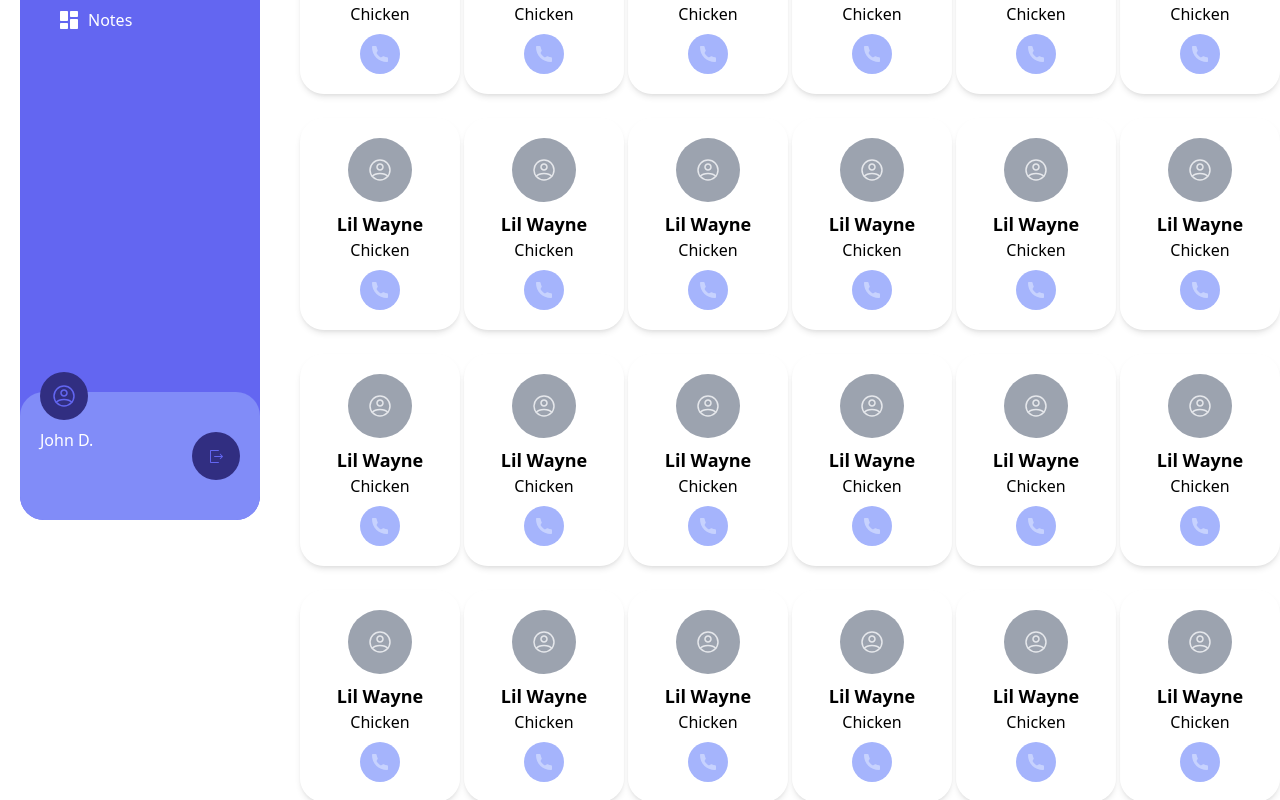
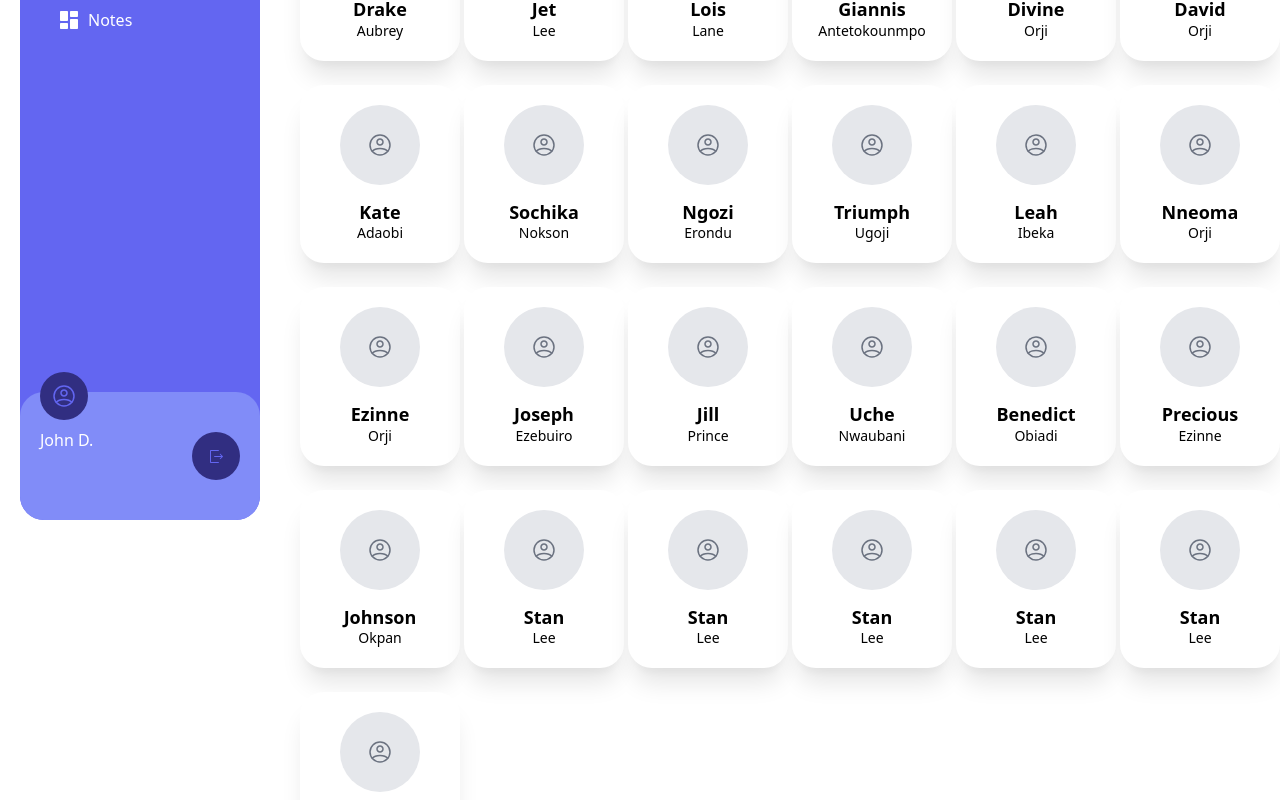
Before and after one commit to dpkreativ/nexo, a Next.js app: page /contacts in a window 1280 px wide. Shown: the part 260-1060 px from the top of the page. Built offline with nearby package versions, Linux system fonts and the light colour scheme.

Commit message:
tweak ui for contacts

```diff
--- a/components/AllContactsPage.js
+++ b/components/AllContactsPage.js
@@ -10,7 +10,7 @@ const AllContactsPage = () => {
       </div>
       <main className="w-full relative">
         <div className="mb-10 sticky top-0 p-5 bg-white flex justify-between items-center">
-          <h1 className="font-bold text-2xl">Contacts</h1>
+          <h1 className="font-bold text-2xl">Contacts 📒</h1>
           <div>
             <form>
               <div className="border border-black rounded-md p-2">
@@ -28,88 +28,61 @@ const AllContactsPage = () => {
         <section className="p-5">
           <div className="grid lg:grid-cols-6 gap-6">
             <div>
-              <ContactCard />
+              <ContactCard firstName="Drake" lastName="Aubrey" />
             </div>
             <div>
-              <ContactCard />
+              <ContactCard firstName="Jet" lastName="Lee" />
             </div>
             <div>
-              <ContactCard />
+              <ContactCard firstName="Lois" lastName="Lane" />
             </div>
             <div>
-              <ContactCard />
+              <ContactCard firstName="Giannis" lastName="Antetokounmpo" />
             </div>
             <div>
-              <ContactCard />
+              <ContactCard firstName="Divine" lastName="Orji" />
             </div>
             <div>
-              <ContactCard />
+              <ContactCard firstName="David" lastName="Orji" />
             </div>
             <div>
-              <ContactCard />
+              <ContactCard firstName="Kate" lastName="Adaobi" />
             </div>
             <div>
-              <ContactCard />
+              <ContactCard firstName="Sochika" lastName="Nokson" />
             </div>
             <div>
-              <ContactCard />
+              <ContactCard firstName="Ngozi" lastName="Erondu" />
             </div>
             <div>
-              <ContactCard />
+              <ContactCard firstName="Triumph" lastName="Ugoji" />
             </div>
             <div>
-              <ContactCard />
+              <ContactCard firstName="Leah" lastName="Ibeka" />
             </div>
             <div>
-              <ContactCard />
+              <ContactCard firstName="Nneoma" lastName="Orji" />
             </div>
             <div>
-              <ContactCard />
+              <ContactCard firstName="Ezinne" lastName="Orji" />
             </div>
             <div>
-              <ContactCard />
+              <ContactCard firstName="Joseph" lastName="Ezebuiro" />
             </div>
             <div>
-              <ContactCard />
+              <ContactCard firstName="Jill" lastName="Prince" />
             </div>
             <div>
-              <ContactCard />
+              <ContactCard firstName="Uche" lastName="Nwaubani" />
             </div>
             <div>
-              <ContactCard />
+              <ContactCard firstName="Benedict" lastName="Obiadi" />
             </div>
             <div>
-              <ContactCard />
+              <ContactCard firstName="Precious" lastName="Ezinne" />
             </div>
             <div>
-              <ContactCard />
-            </div>
-            <div>
-              <ContactCard />
-            </div>
-            <div>
-              <ContactCard />
-            </div>
-            <div>
-              <ContactCard />
-            </div>
-            <div>
-              <ContactCard />
-            </div>
-            <div>
-              <ContactCard />
-            </div>
-            <div>
-              <ContactCard />
-            </div>
-            <div>
-              <ContactCard />
-            </div>
-            <div>
-              <ContactCard />
-            </div>
-            <div>
-              <ContactCard />
+              <ContactCard firstName="Johnson" lastName="Okpan" />
             </div>
             <div>
               <ContactCard />
--- a/components/General/Cards/ContactCard.js
+++ b/components/General/Cards/ContactCard.js
@@ -1,26 +1,26 @@
-import { PhoneIcon, ProfileIcon } from "../Icons";
+import Link from "next/link";
+import { ProfileIcon } from "../Icons";
 
-const ContactCard = () => {
+const ContactCard = ({ firstName, lastName, href }) => {
   return (
-    <div className="rounded-3xl p-5 shadow-md w-40">
-      <div className="w-full flex justify-center mb-2">
-        <div className="w-16 h-16 rounded-full bg-gray-400">
-          <div className="w-full h-full flex items-center justify-center text-gray-200">
-            <ProfileIcon />
+    <div className="rounded-3xl shadow-xl w-40 bg-white">
+      <Link href={href || "/"} passHref>
+        <a className="w-full h-full p-5 block">
+          <div className="w-full flex justify-center mb-4">
+            <div className="w-20 h-20 rounded-full bg-gray-200">
+              <div className="w-full h-full flex items-center justify-center text-gray-500">
+                <ProfileIcon />
+              </div>
+            </div>
           </div>
-        </div>
-      </div>
-      <div className="text-center mb-2">
-        <h2 className="font-bold text-lg">Lil Wayne</h2>
-        <p>Chicken</p>
-      </div>
-      <div className="w-full flex justify-center">
-        <div className="bg-indigo-300 w-10 h-10 rounded-full">
-          <div className="h-full w-full flex items-center justify-center text-indigo-200">
-            <PhoneIcon />
+          <div className="text-center">
+            <h2 className="font-bold text-lg leading-tight">
+              {firstName || "Stan"}
+            </h2>
+            <p className="text-sm">{lastName || "Lee"}</p>
           </div>
-        </div>
-      </div>
+        </a>
+      </Link>
     </div>
   );
 };
```
